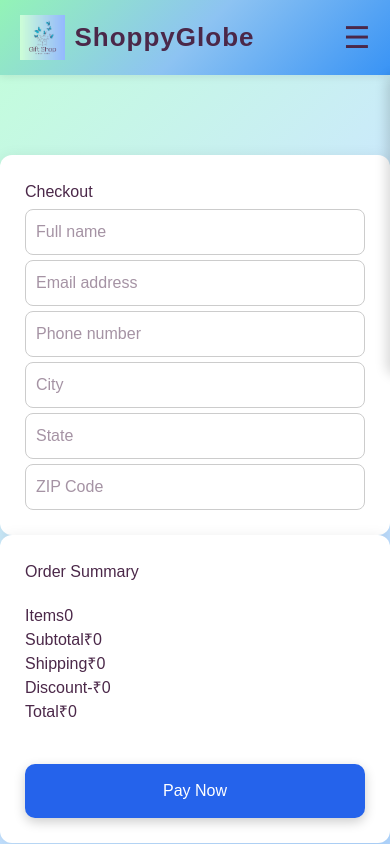
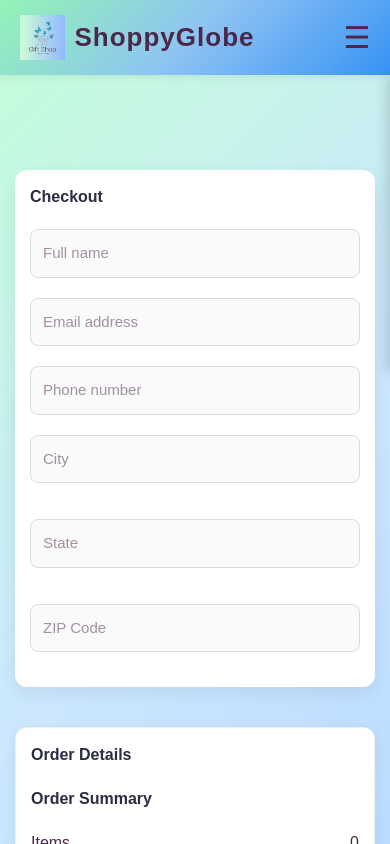
Before and after one commit to chaitali9497/ecommerce-cart, a React (Vite) app: page /checkout in a window 390 px wide. Shown: the top 844 px of the page. Built offline with nearby package versions, Linux system fonts and the light colour scheme.

Commit message:
checkoutpage and thank you page fix

```diff
--- a/src/pages/CheckOut.jsx
+++ b/src/pages/CheckOut.jsx
@@ -31,27 +31,22 @@ function Checkout() {
       toast.error("Enter a valid full name");
       return false;
     }
-
     if (!/^[^\s@]+@[^\s@]+\.[^\s@]+$/.test(form.email)) {
       toast.error("Enter a valid email address");
       return false;
     }
-
     if (!/^[0-9]{10}$/.test(form.phone)) {
       toast.error("Phone number must be 10 digits");
       return false;
     }
-
     if (!form.city.trim()) {
       toast.error("City is required");
       return false;
     }
-
     if (!form.state.trim()) {
       toast.error("State is required");
       return false;
     }
-
     if (!/^[0-9]{6}$/.test(form.zip)) {
       toast.error("ZIP code must be 6 digits");
       return false;
@@ -63,12 +58,25 @@ function Checkout() {
   const handleCheckout = () => {
     if (!validate()) return;
 
-    toast.success("Order placed successfully!");
+toast.success("Order placed successfully!");
 
-    setTimeout(() => {
-      dispatch(clearCart());
-      navigate("/thank-you");
-    }, 700);
+setTimeout(() => {
+  const orderId = "ORD-" + Date.now();
+  const total = cart.reduce(
+    (sum, item) => sum + item.price * item.quantity,
+    0
+  );
+
+  navigate("/thank-you", {
+    state: {
+      cart,
+      total,
+      orderId
+    }
+  });
+
+  dispatch(clearCart());
+}, 700);
   };
 
   const handleChange = (e) => {
@@ -76,11 +84,11 @@ function Checkout() {
   };
 
   return (
-    <div className="checkout-page">
+    <div className="checkout-container">
 
 
       <div className="checkout-left">
-        <h1>Checkout</h1>
+        <h2>Checkout</h2>
 
         <div className="checkout-form">
           <input name="name" type="text" placeholder="Full name" onChange={handleChange} />
@@ -97,6 +105,28 @@ function Checkout() {
 
 
       <div className="checkout-right">
+        <h2>Order Details</h2>
+
+        <div className="order-items">
+          {cart.map((item) => (
+             <div key={item.id} className="order-item">
+      <img
+        src={item.thumbnail || item.images[0]}
+        alt={item.title}
+        className="order-item-img"
+      />
+
+      <span className="order-item-text">
+        <h3>{item.title}</h3>
+        <p>Qty: {item.quantity}</p>
+      </span>
+
+      <span>₹{item.price * item.quantity}</span>
+
+    </div>
+          ))}
+        </div>
+
         <h3>Order Summary</h3>
 
         <p><span>Items</span><span>{totalItems}</span></p>
@@ -104,10 +134,13 @@ function Checkout() {
         <p><span>Shipping</span><span>₹{shipping}</span></p>
         <p><span>Discount</span><span>-₹{discount}</span></p>
 
-        <h2><span>Total</span><span>₹{finalTotal}</span></h2>
+        <h2 className="summary-total">
+          <span>Total</span>
+          <span>₹{finalTotal}</span>
+        </h2>
 
-        <button className="btn pay-btn" onClick={handleCheckout}>
-          Pay Now
+        <button className="order-btn" onClick={handleCheckout}>
+         Order Now
         </button>
       </div>
     </div>
--- a/src/pages/ThankYou.jsx
+++ b/src/pages/ThankYou.jsx
@@ -1,11 +1,41 @@
+import { useLocation } from "react-router-dom";
 import "../styles/ThankYou.css";
 
 function ThankYou() {
+  const location = useLocation();
+  const { orderId, cart, total } = location.state || {};
+
   return (
     <div className="thankyou-container">
       <div className="thankyou-card">
-        <h1>🎉 Order Placed Successfully!</h1>
+
+        <h1>Thank You, Happy Shopping!</h1>
         <p>Your order is confirmed. We’ll notify you once it ships.</p>
+
+
+        <div className="order-summary">
+          <h2>Order Summary</h2>
+
+          <p><strong>Order ID:</strong> {orderId}</p>
+          <p><strong>Total Amount:</strong> ₹{total}</p>
+
+          <div className="order-items">
+            {cart?.map((item) => (
+              <div className="order-item" key={item.id}>
+                <img
+                  src={item.thumbnail || item.images[0]}
+                  alt={item.title}
+                  className="order-item-img"
+                />
+                <div className="order-item-info">
+                  <h3>{item.title}</h3>
+                  <p>Qty: {item.quantity}</p>
+                </div>
+                <span>₹{item.price * item.quantity}</span>
+              </div>
+            ))}
+          </div>
+        </div>
 
         <button
           className="btn-primary"
--- a/src/styles/Checkout.css
+++ b/src/styles/Checkout.css
@@ -1,123 +1,182 @@
-.checkout-wrapper {
-  display: flex;
-  justify-content: space-between;
+
+.checkout-container {
+  display: grid;
+  grid-template-columns: 2fr 1fr;
   gap: 40px;
   padding: 40px;
-  max-width: 1200px;
+  width: 100%;
+  max-width: 1400px;
   margin: auto;
+  box-sizing: border-box;
 }
 
-.checkout-left,
-.checkout-right {
-  background: #fff;
-  padding: 25px;
+
+.checkout-left {
+  background: #ffffff;
+  padding: 30px;
   border-radius: 12px;
-  box-shadow: 0 2px 15px rgba(0,0,0,0.08);
+  box-shadow: 0 6px 18px rgba(0,0,0,0.07);
 }
 
-.checkout-left {
-  flex: 2;
+
+.checkout-left h2,
+.checkout-right h2,
+.checkout-right h3 {
+  margin-bottom: 20px;
+  color: #2b2d42;
+  font-weight: 700;
 }
 
-.checkout-right {
+
+.checkout-form input {
+  width: 100%;
+  padding: 15px;
+  border-radius: 8px;
+  border: 1px solid #dcdcdc;
+  margin-bottom: 20px;
+  font-size: 15px;
+  background: #fafafa;
+  transition: 0.25s ease;
+}
+
+.checkout-form input:focus {
+  border-color: #c29ff7;
+  box-shadow: 0 0 6px rgba(124,58,237,0.25);
+  background: #ffffff;
+}
+
+
+.checkout-form .row {
+  display: flex;
+  gap: 16px;
+}
+
+.checkout-form .row input {
   flex: 1;
 }
 
-h2, h3 {
-  margin-bottom: 20px;
+
+.checkout-right {
+  background: #ffffff;
+  padding: 30px;
+  border-radius: 12px;
+  height: max-content;
+  box-shadow: 0 4px 14px rgba(0, 0, 0, 0.07);
+  position: sticky;
+  top: 20px;
+  border: 1px solid rgba(0,0,0,0.06);
 }
 
-.shipping-type {
+
+.order-item {
   display: flex;
-  gap: 10px;
-  margin-bottom: 20px;
+  justify-content: space-between;
+  margin-bottom: 12px;
+  padding-bottom: 12px;
+  border-bottom: 1px solid #eee;
 }
 
-.shipping-type button {
-  padding: 10px 20px;
-  border-radius: 8px;
-  border: 1px solid #ccc;
-  background: #f3f3f3;
-  cursor: pointer;
-}
 
-.shipping-type .active {
-  border-color: #3b82f6;
-  background: #e7f0ff;
-  color: #2563eb;
-}
-
-.checkout-form label {
-  display: block;
-  margin-bottom: 15px;
-  font-weight: 500;
-}
-
-.checkout-form input,
-.checkout-form select {
-  width: 100%;
-  padding: 10px;
-  margin-top: 5px;
-  border-radius: 8px;
-  border: 1px solid #ccc;
-}
-
-.city-row {
-  display: flex;
-  gap: 10px;
-}
-
-.terms {
-  margin-top: 15px;
-  display: flex;
-  gap: 8px;
-  font-size: 14px;
-}
-
-.cart-item {
-  display: flex;
-  gap: 10px;
-  margin-bottom: 15px;
-}
-
-.cart-item img {
-  width: 60px;
-  height: 60px;
-  border-radius: 8px;
-  object-fit: cover;
-}
-
-.summary {
-  margin-top: 20px;
-  border-top: 1px solid #ddd;
-  padding-top: 15px;
-}
-
-.summary p,
-.summary h3 {
+.checkout-right p {
   display: flex;
   justify-content: space-between;
   margin: 8px 0;
 }
 
-.pay-btn {
-  background: #2563eb;
+.summary-total {
+  display: flex;
+  justify-content: space-between;
+  font-weight: 700;
+  font-size: 18px;
+  margin-top: 15px;
+}
+
+
+.order-btn {
+  background: linear-gradient(135deg, #7c3aed, #4b79ff);
   color: white;
   border: none;
   width: 100%;
   padding: 15px;
-  border-radius: 10px;
-  margin-top: 20px;
+  border-radius: 12px;
+  margin-top: 22px;
   cursor: pointer;
+  font-size: 17px;
+  font-weight: 600;
+  transition: 0.25s ease;
+  box-shadow: 0 6px 16px rgba(124,58,237,0.25);
+}
+
+.order-btn:hover {
+  background: linear-gradient(135deg, #8b5cf6, #5c8bff);
+  transform: translateY(-2px);
+  box-shadow: 0 10px 22px rgba(124,58,237,0.32);
+}
+.order-item {
+  display: flex;
+  align-items: center;
+  justify-content: space-between;
+  gap: 15px;
+  padding: 10px 0;
+}
+
+.order-item-img {
+  width: 50px;
+  height: 50px;
+  object-fit: cover;
+  border-radius: 8px;
+}
+
+.order-item-text h3 {
+  margin: 0;
   font-size: 16px;
 }
 
-.pay-btn:hover {
-  background: #1e4fd1;
-}
-
-.secure-text {
-  margin-top: 15px;
+.order-item-text p {
+  margin: 0;
   font-size: 14px;
   color: #555;
 }
+
+@media (max-width: 1024px) {
+  .checkout-container {
+    grid-template-columns: 1fr;
+  }
+
+  .checkout-right {
+    position: relative;
+    top: 0;
+  }
+}
+
+
+@media (max-width: 600px) {
+  .checkout-form .row {
+    flex-direction: column;
+  }
+
+  .checkout-left,
+  .checkout-right {
+    padding: 20px;
+  }
+}
+
+
+@media (max-width: 400px) {
+  .checkout-container {
+    padding: 15px;
+  }
+
+  .checkout-left,
+  .checkout-right {
+    padding: 15px;
+  }
+
+  .checkout-form input {
+    padding: 12px;
+  }
+  .order-btn {
+    padding: 12px;
+    font-size: 15px;
+   }
+}
--- a/src/styles/ThankYou.css
+++ b/src/styles/ThankYou.css
@@ -3,8 +3,7 @@
   display: flex;
   justify-content: center;
   align-items: center;
-  background: #f3f4f6;
-  padding: 20px;
+   padding: 20px;
 }
 
 .thankyou-card {
@@ -43,6 +42,7 @@
   cursor: pointer;
   transition: all 0.25s ease;
   box-shadow: 0 4px 14px rgba(124, 58, 237, 0.25);
+  margin-top: 20px;
 }
 
 .btn-primary:hover {
@@ -55,3 +55,67 @@
   from { opacity: 0; transform: translateY(10px); }
   to   { opacity: 1; transform: translateY(0); }
 }
+
+.order-summary {
+  margin-top: 25px;
+  text-align: left;
+  background: #f9fafb;
+  padding: 20px;
+  border-radius: 14px;
+  border: 1px solid #e5e7eb;
+}
+
+.order-summary h2 {
+  font-size: 20px;
+  color: #2b2d42;
+  margin-bottom: 12px;
+  font-weight: 600;
+}
+
+.order-info-line {
+  margin-bottom: 8px;
+  font-size: 15px;
+  color: #4a4e69;
+}
+
+.order-items {
+  margin-top: 15px;
+}
+
+.order-item {
+  display: flex;
+  align-items: center;
+  gap: 12px;
+  padding: 10px 0;
+  border-bottom: 1px solid #e5e7eb;
+}
+
+.order-item:last-child {
+  border-bottom: none;
+}
+
+.order-item-img {
+  width: 55px;
+  height: 55px;
+  border-radius: 10px;
+  object-fit: cover;
+}
+
+.order-item-info h3 {
+  font-size: 15px;
+  margin: 0;
+  color: #2b2d42;
+  font-weight: 600;
+}
+
+.order-item-info p {
+  margin: 2px 0 0 0;
+  font-size: 14px;
+  color: #6b7280;
+}
+
+.order-item-price {
+  margin-left: auto;
+  font-weight: 600;
+  color: #2b2d42;
+}
```
